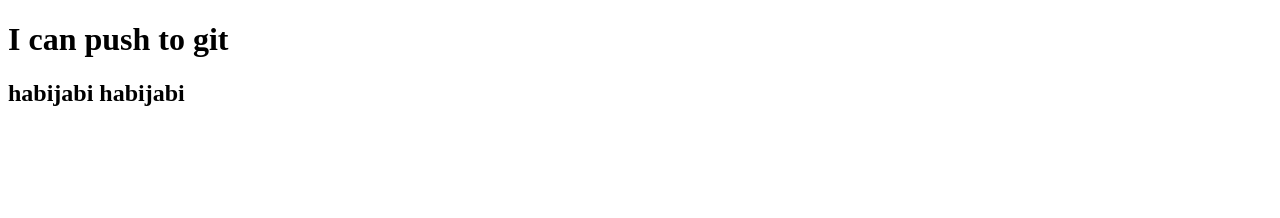
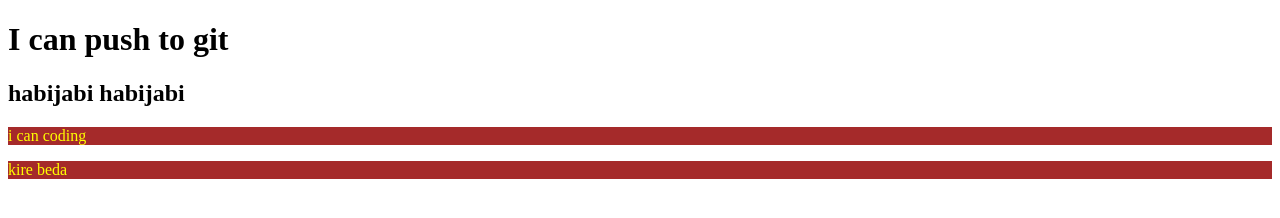
Before and after one commit to SharanMajumder/my-first-repo, a plain HTML site: page index.html in a window 1280 px wide. Drawn offline with Linux system fonts and the light colour scheme.

Commit message:
second add

```diff
--- a/index.html
+++ b/index.html
@@ -4,9 +4,12 @@
     <meta charset="UTF-8">
     <meta name="viewport" content="width=device-width, initial-scale=1.0">
     <title>My First Repo</title>
+    <link rel="stylesheet" href="style.css">
 </head>
 <body>
     <h1>I can push to git</h1>
     <h2>habijabi habijabi</h2>
+    <P>i can coding</P>
+    <p>kire beda</p>
 </body>
 </html>
--- /dev/null
+++ b/style.css
@@ -0,0 +1,4 @@
+p{
+    background-color: brown;
+    color: yellow;
+}
```
